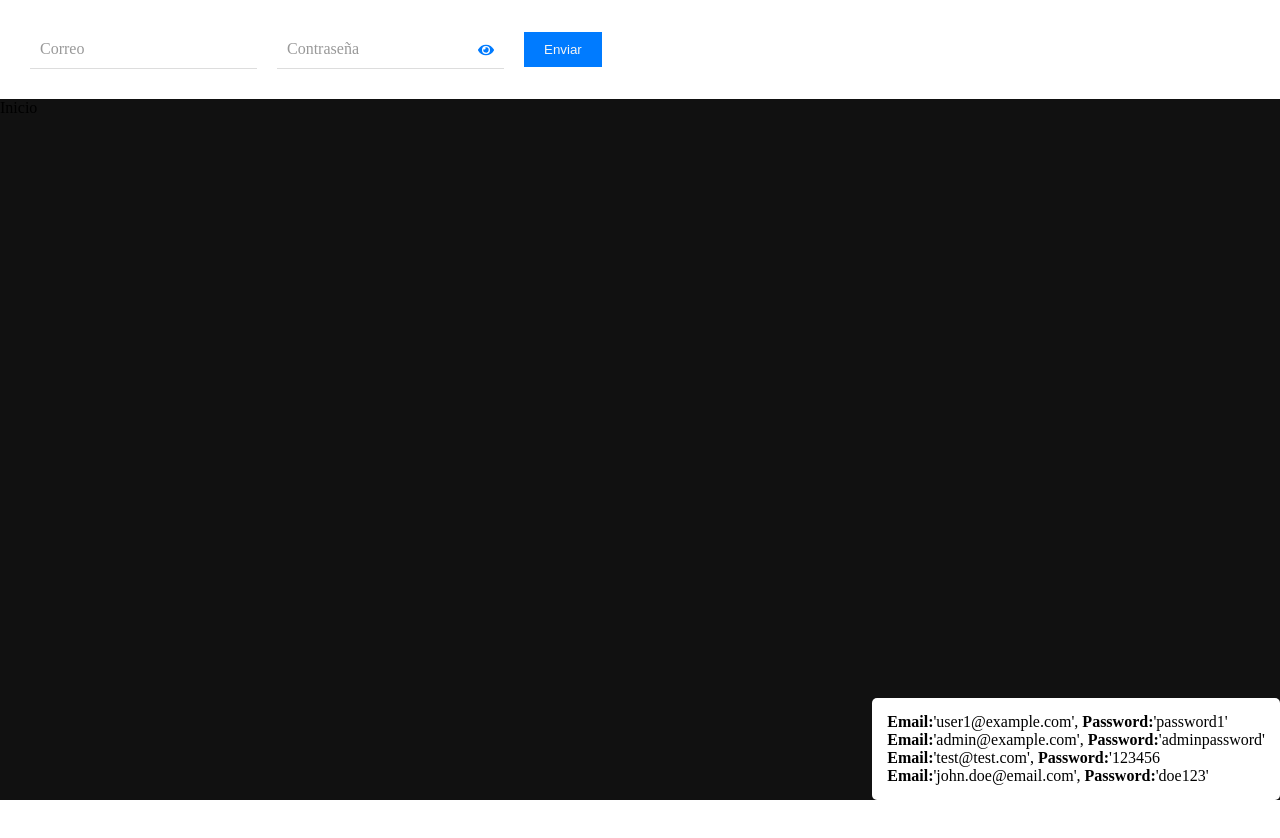
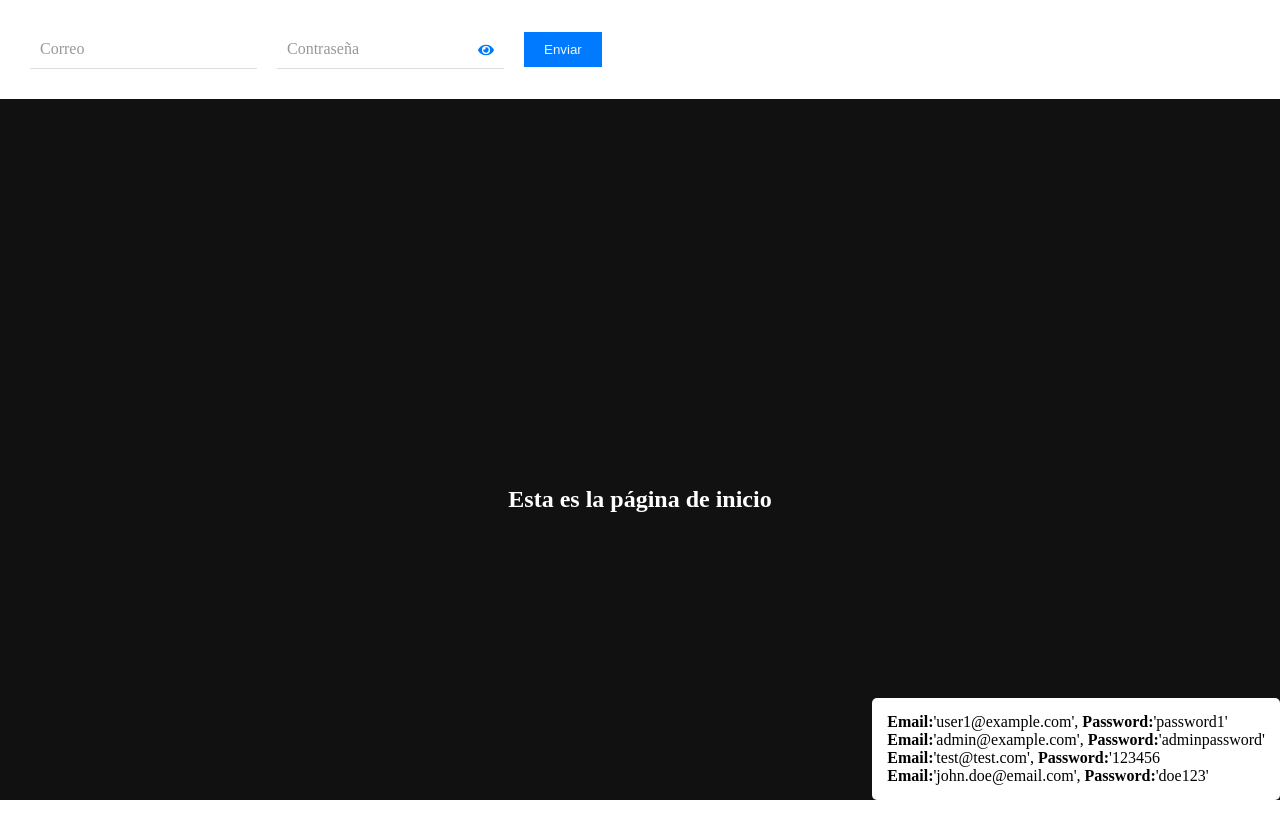
Before and after one commit to carlosmorenodev/form-react, a React (Vite) app: page / in a window 1280 px wide. Shown: the top 838 px of the page. Before the commit the page ends 800 px from the top, so only its background shows below. Built offline with nearby package versions, Linux system fonts and the light colour scheme.

Commit message:
Agregados estilos

```diff
--- a/src/components/Formulario.css
+++ b/src/components/Formulario.css
@@ -232,3 +232,10 @@
     border: none;
     cursor: pointer;
 }
+
+.error-message {
+   background-color: #FFF9B1;
+   padding: 5px;
+    color: red;
+    position: absolute;
+}
--- a/src/components/Formulario.jsx
+++ b/src/components/Formulario.jsx
@@ -97,7 +97,7 @@ const Formulario = ({ isAuthenticated, setIsAuthenticated }) => {
                 console.log('Usuario desconocido')
             }
         } else {
-            setLoginMessage('Por favor, corrige los errores del formulario')
+            setLoginMessage('El usuario o la contraseña son incorrectos')
         }
     }
 
@@ -138,13 +138,11 @@ const Formulario = ({ isAuthenticated, setIsAuthenticated }) => {
                             <label>Correo</label>
 
                             {formSubmited && errorEmail && (
-                                <p>{errorEmail}</p>
+                                <p className='error-message'>{errorEmail}</p>
                             )}
 
                         </div>
-                        {/* </label> */}
 
-                        {/* <label> */}
                             <div className="password-input-container"> {/* Nuevo contenedor */}
                                 <input
                                     value={password}
@@ -159,11 +157,11 @@ const Formulario = ({ isAuthenticated, setIsAuthenticated }) => {
                                     onClick={() => setShowPassword(!showPassword)}>{showPassword ? <FaEyeSlash /> : <FaEye />}
                                 </button>
                                 {formSubmited && errorPassword && (
-                                    <p>{errorPassword}</p>
+                                    <p className='error-message'>{errorPassword}</p>
                                 )}
                             </div>
 
-                        {/* </label> */}
+
 
                         <button className='submit-button' type="submit">Enviar</button>
 
--- a/src/components/Inicio.css
+++ b/src/components/Inicio.css
@@ -1,3 +1,7 @@
-/* div {
-    background-color: red;
-} */
+.inicio {
+    color: white;
+    height: 100%;
+    display: flex;
+    justify-content: center;
+    align-items: center;
+}
--- a/src/components/Inicio.jsx
+++ b/src/components/Inicio.jsx
@@ -3,7 +3,9 @@ import './Inicio.css'
 
 const Inicio = () => {
   return (
-    <div>Inicio</div>
+    <div className='inicio'>
+      <h2>Esta es la página de inicio</h2>
+    </div>
   )
 }
 
--- a/src/components/LoginPage.css
+++ b/src/components/LoginPage.css
@@ -1,3 +1,7 @@
 .login-page {
-    background-color: green;
+    color: white;
+    height: 100%;
+    display: flex;
+    justify-content: center;
+    align-items: center;
 }
--- a/src/components/LoginPage.jsx
+++ b/src/components/LoginPage.jsx
@@ -3,7 +3,9 @@ import './LoginPage.css'
 
 const LoginPage = () => {
   return (
-    <div className='login-page'>loginPage</div>
+    <div className='login-page'>
+      <h2>Esta es la página con el login hecho</h2>
+    </div>
   )
 }
 
--- a/src/data/users.js
+++ b/src/data/users.js
@@ -3,5 +3,4 @@ export const users = [
     { email: 'admin@example.com', password: 'adminpassword', nick: 'admin' },
     { email: 'test@test.com', password: '123456', nick: 'test' },
     { email: 'john.doe@email.com', password: 'doe123', nick: 'john' },
-    { email: '1@1.com', password: '12345', nick: 'prueba' },
 ];
--- a/src/index.css
+++ b/src/index.css
@@ -23,4 +23,12 @@
 header {
   padding: 30px;
   background-color: white;
+  position: sticky;
+  top:0;
+  left:0;
 }
+
+main {
+
+  height: 100%;
+}
```
Also changed, not shown: src/App.jsx (+0 -10 lines).
